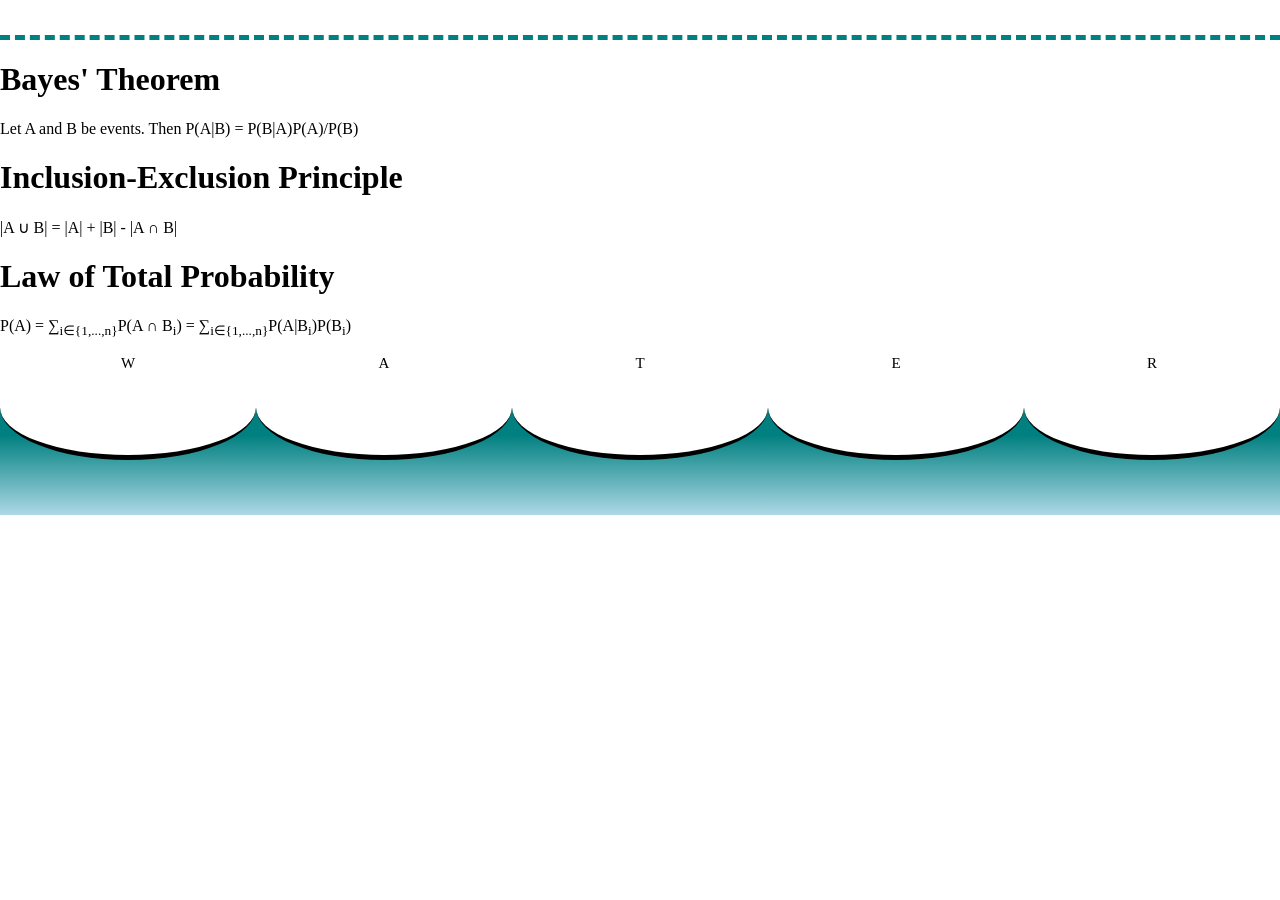
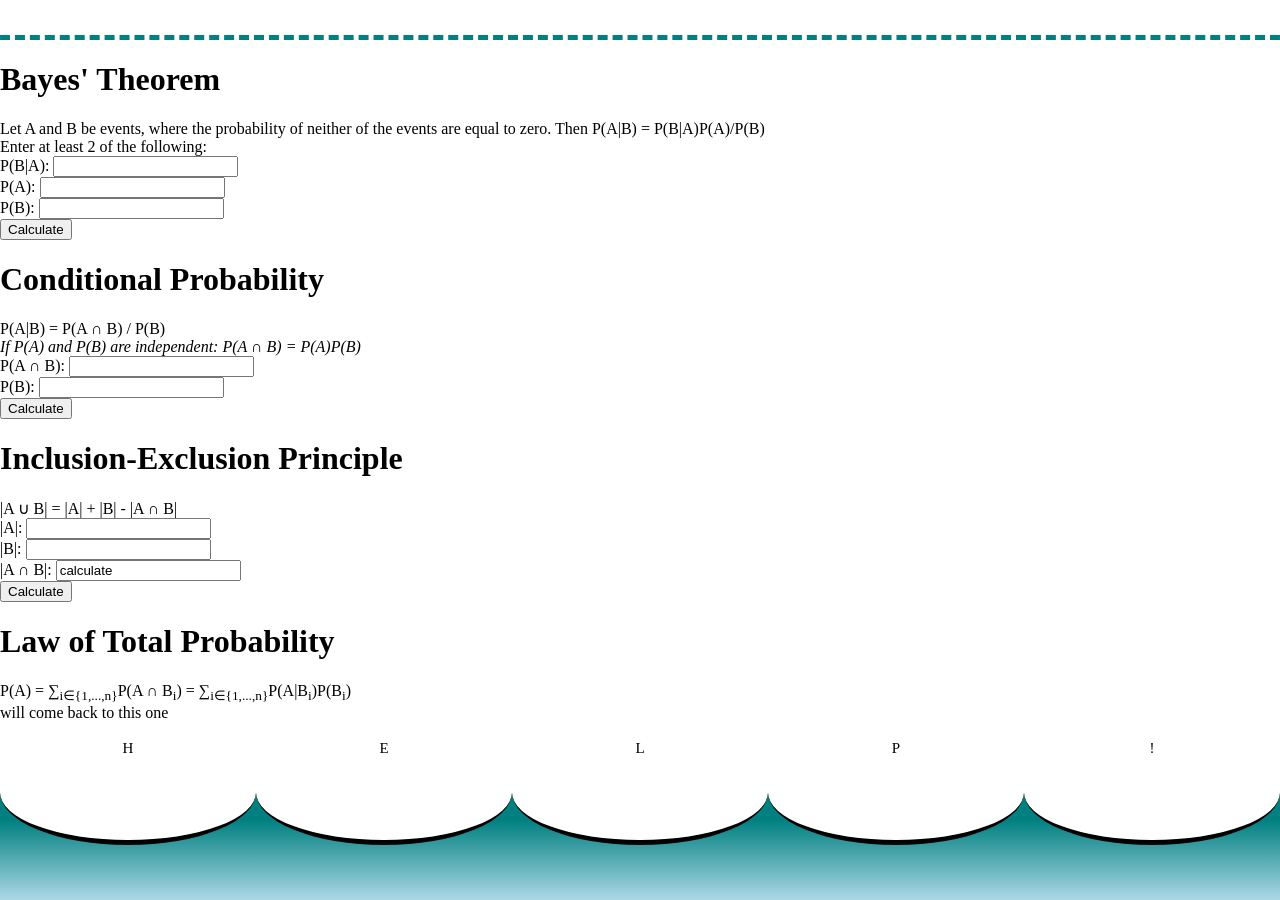
Before and after one commit to dazigemm/Chance, a plain HTML site: page index.html in a window 1280 px wide. Shown: the part 820-1720 px from the top of the page. Before the commit the page ends 1335 px from the top, so only its background shows below. Drawn offline with Linux system fonts and the light colour scheme.

Commit message:
testing if python will work

```diff
--- a/index.html
+++ b/index.html
@@ -21,33 +21,71 @@
 			Welcome!
 		</div>
 		<div id = "Formulas">
+			<!perhaps change names of forms?>
 			<h1> Bayes' Theorem </h1>
-			<P>
-				Let A and B be events. Then P(A|B) = P(B|A)P(A)/P(B)
-			</P>
+				Let A and B be events, where the probability of neither of the events are equal to zero.
+				Then P(A|B) = P(B|A)P(A)/P(B)
+			<form method = "POST" action = "stat.py">
+				Enter at least 2 of the following:
+				<br>
+				P(B|A): <input type = "text" name = "bayesPBA">
+				<br>
+				P(A): <input type = "text" name = "bayesPA">
+				<br>
+				P(B): <input type = "text" name = "bayesPB">
+				<br>
+				<input type = "submit" name = "bayes" value = "Calculate">
+			</form>
+
+			<h1> Conditional Probability </h1>
+			P(A|B) = P(A &#8745 B) / P(B)
+			<br>
+			<i>If P(A) and P(B) are independent: P(A &#8745 B) = P(A)P(B)</i>
+			<form method = "POST" action = "stat.py">
+				P(A &#8745 B): <input type = "text" name = "condAB">
+				<br>
+				P(B): <input type = "text" name = "condB">
+				<br>
+				<input type = "submit" name = "cond" value = "Calculate">
+			</form>
+
 			<h1> Inclusion-Exclusion Principle </h1>
-			<P>
-				|A &#8746 B| = |A| + |B| - |A &#8745 B|
-			</P>
+			|A &#8746 B| = |A| + |B| - |A &#8745 B|
+			<form method = "POST" action = "stat.py">
+				|A|: <input type = "text" name = "IncExA">
+				<br>
+				|B|: <input type = "text" name = "IncExB">
+				<br>
+				|A &#8745 B|: <input type = "text" name = "IncExAB" value = "calculate">
+				<br>
+				<input type = "submit" name = "IncEx" value = "Calculate">
+			</form>
+
 			<h1> Law of Total Probability </h1>
-			<P>
 			P(A) = &#8721<sub>i&#8712{1,...,n}</sub>P(A &#8745 B<sub>i</sub>) = &#8721<sub>i&#8712{1,...,n}</sub>P(A|B<sub>i</sub>)P(B<sub>i</sub>)
-			</P>
+			<form method = "POST" action = "stat.py">
+				will come back to this one
+			</form>
+			<br>
+
 		</div>
+		<!separate calculation section using drop down menu - will come back to>
 		<div id = "Calc">
 			<form method = "POST" action = "stat.py">
 				<select name = "formula">
 					<option value = "Baye"> Bayes' Theorem </option>
+					<option value = "cond"> Conditional Probability </option>
+					<option value = "IncEx"> Inclusion-Exclusion Principle </option>
 					<option value = "totalP"> Law of Total Probability </option>
 				</select>
 			</form>
 		</div>
 		<div id = "Footer">
-			<div> W </div>
-			<div> A </div>
-			<div> T </div>
+			<div> H </div>
 			<div> E </div>
-			<div> R </div>
+			<div> L </div>
+			<div> P </div>
+			<div> ! </div>
 		</div>
 	</body>
 </html>
```
Also changed, not shown: 1 other file.
